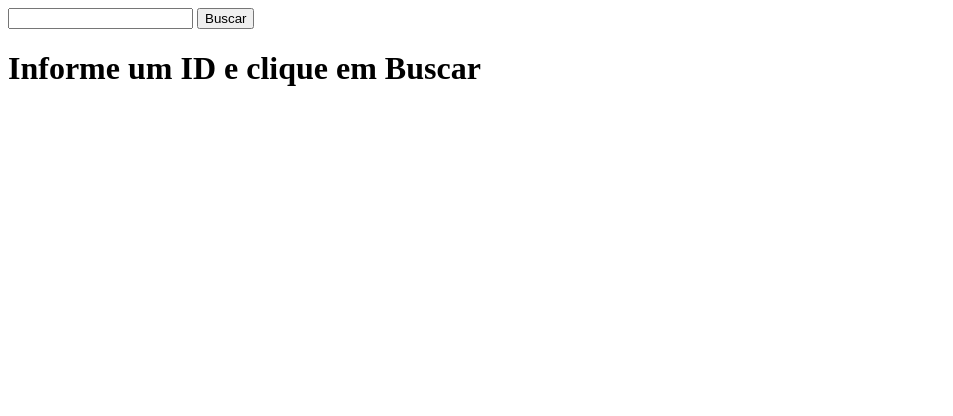
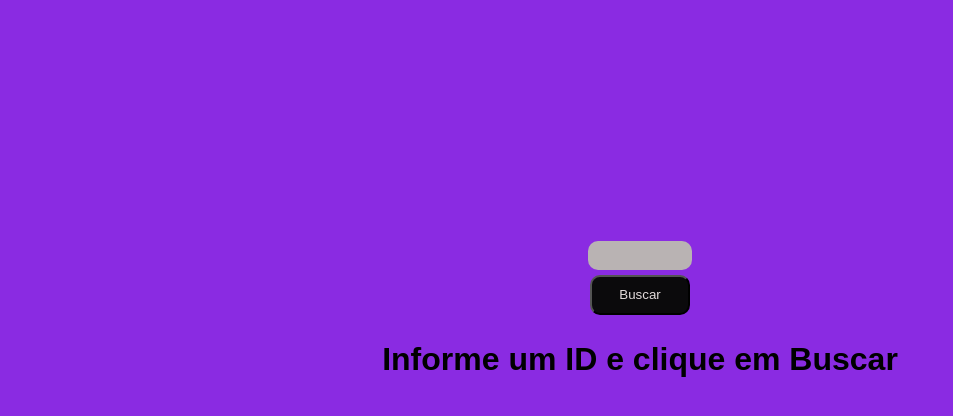
Before and after one commit to CaiolucasOdev/get-users, a plain HTML site: page client/index.html in a window 1280 px wide. Shown: the whole page, without its empty margins (0-953 px from the left). Drawn offline with Linux system fonts and the light colour scheme.

Commit message:
feat: adcionar estilos a pagina principal

```diff
--- a/client/index.html
+++ b/client/index.html
@@ -1,6 +1,7 @@
 <!DOCTYPE html>
 <html lang="pt-br">
 <head>
+    <link rel="stylesheet" href="../client/src/style/index.css">
     <meta charset="UTF-8">
     <meta name="viewport" content="width=device-width, initial-scale=1.0">
     <title>Get Users</title>
```
